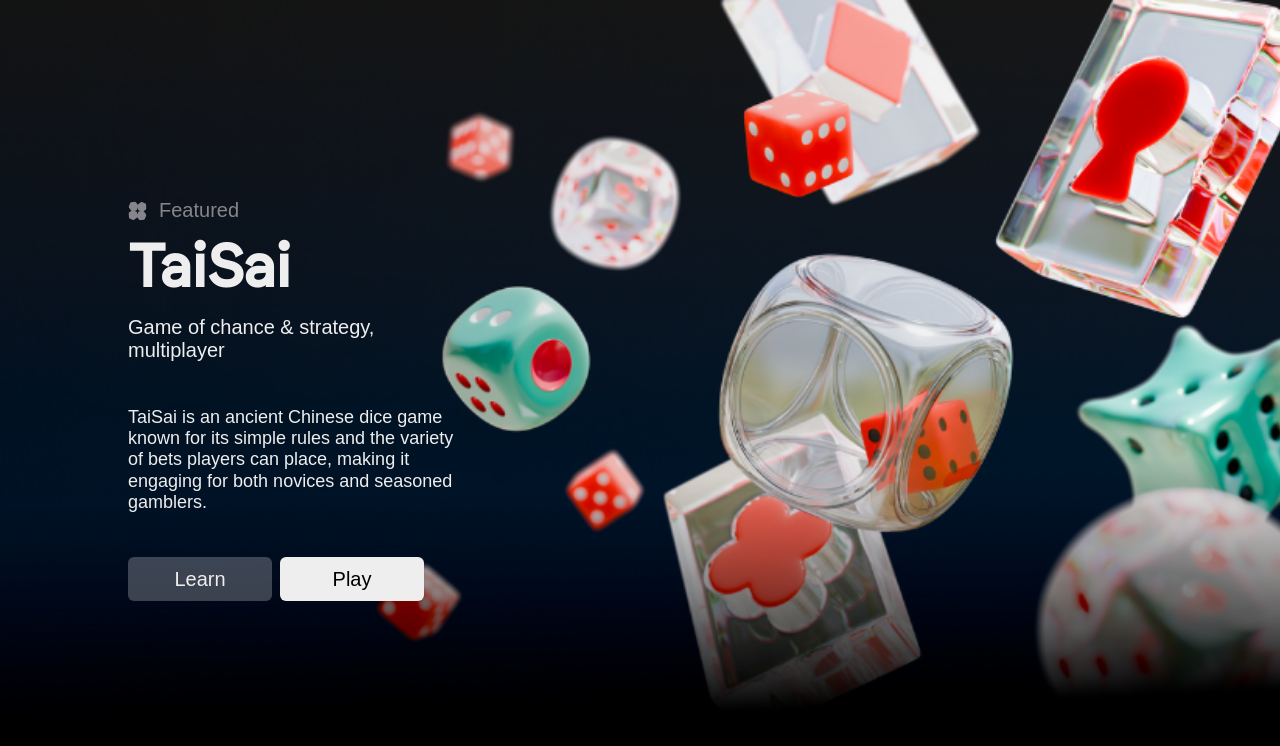
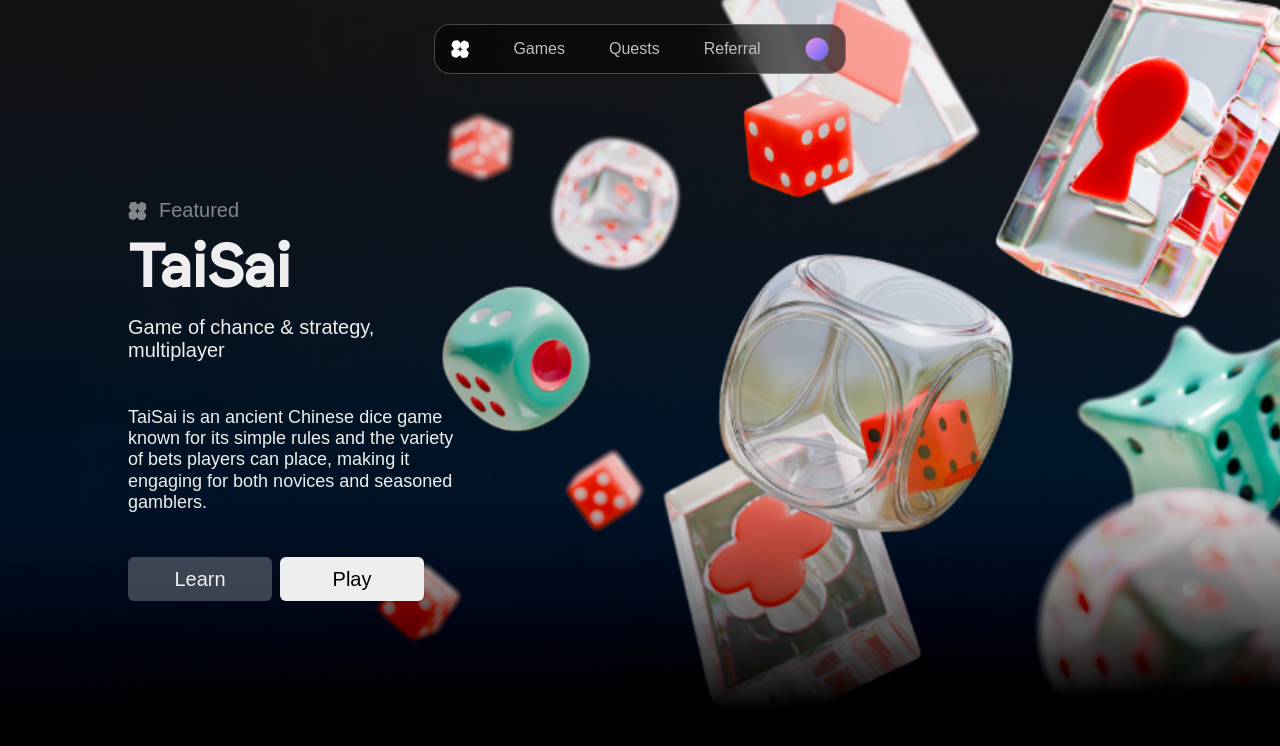
Before and after one commit to Caden0002/DicerFrontendGamePage, a React (Vite) app: page / in a window 1280 px wide. Shown: the top 746 px of the page. Built offline with nearby package versions, Linux system fonts and the light colour scheme.

Commit message:
“added_navbar”

```diff
--- a/src/App.jsx
+++ b/src/App.jsx
@@ -1,3 +1,4 @@
+import Navbar from "./components/Navbar.jsx";
 import Hero from "./components/Hero.jsx";
 import QuestBanner from "./components/QuestBanner.jsx";
 import Page1 from "./components/Page1.jsx";
@@ -10,6 +11,8 @@ import Footer from "./components/Footer.jsx";
 export default function App() {
     return (
         <>
+                    <Navbar />
+
             <Hero />
             <QuestBanner />
             <GameBento />
--- /dev/null
+++ b/src/components/Navbar.jsx
@@ -0,0 +1,25 @@
+import '../../static/fonts.css';
+import DicerLogo from '/DicerLogoWhite.svg';
+import ProfileLogo from '/NavbarProfile.svg';
+
+const navLink1 = 'Games';
+const navLink2 = 'Quests';
+const navLink3 = 'Referral';
+
+const Navbar = () => {
+    return (
+        <div className="mt-6 fixed top-0 left-0 right-0 z-50 flex justify-center pointer-events-none">
+            <div className="mx-auto backdrop-blur-xl rounded-2xl pointer-events-auto" style={{ background: 'rgba(4, 4, 5, 0.6)', border: '1px solid rgba(255, 255, 255, 0.25)' }}>
+                <div className="inline-flex justify-center items-center sfuiNavbarLinks text-textColorSecondary  px-4 py-3 space-x-11 ">
+                    <img src={DicerLogo} alt="Dicer Logo" className="cursor-pointer" style={{ width: '18px', height: '18px' }} />
+                    <div className="hover:text-textColorPrimary cursor-pointer">{navLink1}</div>
+                    <div className="hover:text-textColorPrimary cursor-pointer">{navLink2}</div>
+                    <div className="hover:text-textColorPrimary cursor-pointer">{navLink3}</div>
+                    <img src={ProfileLogo} alt="Profile Logo" className="cursor-pointer" style={{ width: '24px', height: '24px' }} />
+                </div>
+            </div>
+        </div>
+    );
+};
+
+export default Navbar;
--- a/static/fonts.css
+++ b/static/fonts.css
@@ -157,3 +157,11 @@ https://www.figma.com/design/byyZeyTtmg2JoxOo8zI5FG/INT_Hi-Fidelity?node-id=658-
   line-height: 100%;
   letter-spacing: 0;
 }
+
+.sfuiNavbarLinks {
+  font-family: 'SFUI', sans-serif;
+  font-size: 16px;
+  font-weight: 500;
+  line-height: 100%;
+  letter-spacing: 0;
+}
```
Also changed, not shown: public/NavbarProfile.svg (added).
